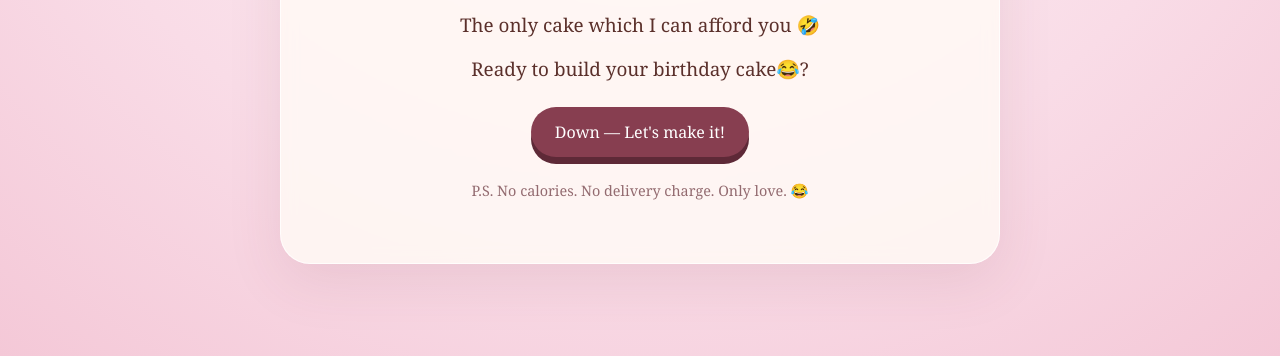
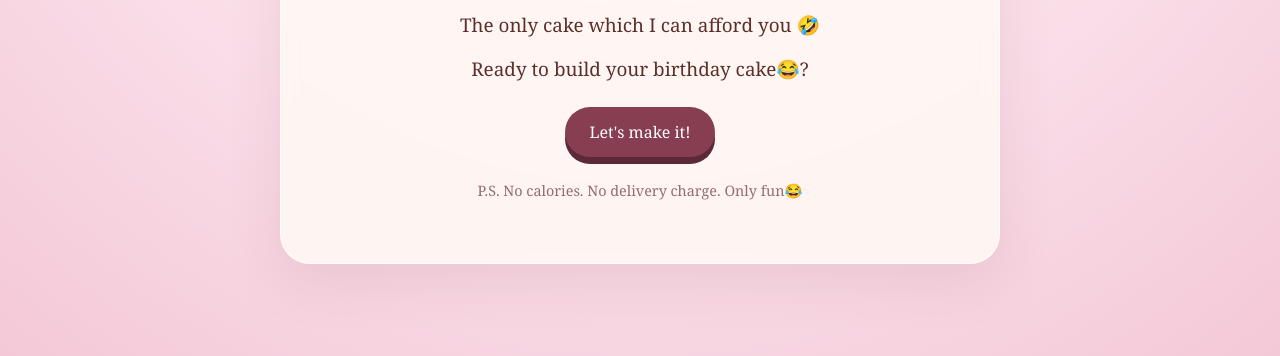
Before and after one commit to Gayu0403/Birthday-gift, a plain HTML site: page index.html in a window 1280 px wide. Shown: the part 444-800 px from the top of the page. Drawn offline with Linux system fonts and the light colour scheme.

Commit message:
Update button text and footer message in index.html

```diff
--- a/index.html
+++ b/index.html
@@ -57,8 +57,8 @@ p{font-size:clamp(1rem,2.7vw,1.18rem);line-height:1.7;margin:12px 0}
   <p>LET'S MAKE YOUR VIRTUAL CAKE 🎂</p>
   <p>The only cake which I can afford you 🤣</p>
   <p>Ready to build your birthday cake😂?</p>
-  <button class="btn" onclick="startBuild()">Down — Let's make it!</button>
-  <p class="small">P.S. No calories. No delivery charge. Only love. 😂</p>
+  <button class="btn" onclick="startBuild()"> Let's make it!</button>
+  <p class="small">P.S. No calories. No delivery charge. Only fun😂</p>
  </div>
 </section>
 
```
